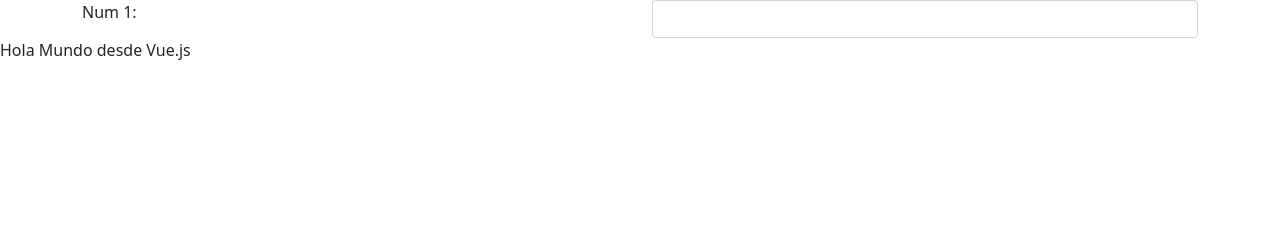
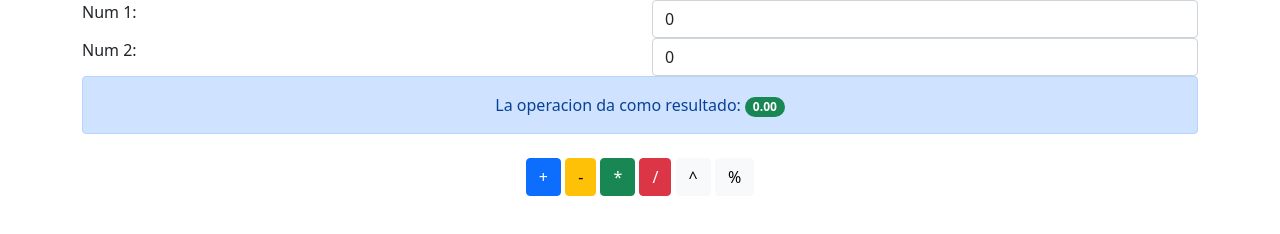
Before and after one commit to RogerZelaya/PROGRAMACION-IV, a plain HTML site: page index.html in a window 1280 px wide. Drawn offline with nearby package versions, Linux system fonts and the light colour scheme.

Commit message:
Calculadora

```diff
--- a/index.html
+++ b/index.html
@@ -4,24 +4,48 @@
     <meta charset="UTF-8">
     <meta http-equiv="X-UA-Compatible" content="IE=edge">
     <meta name="viewport" content="width=device-width, initial-scale=1.0">
-    <title>Document</title>
+    <title>Mi Primer Proyecto</title>
 
     <link href="https://cdn.jsdelivr.net/npm/bootstrap@5.1.3/dist/css/bootstrap.min.css" rel="stylesheet"
         integrity="sha384-1BmE4kWBq78iYhFldvKuhfTAU6auU8tT94WrHftjDbrCEXSU1oBoqyl2QvZ6jIW3" crossorigin="anonymous">
-
 </head>
 <body>
-
     <div id="app">
         <div class="container">
             <div class="row">
                 <div class="col">Num 1:</div>
                 <div class="col">
-                    <input type="text" class="form-control">
+                    <input v-model="num1" title="Num 1" type="text" class="form-control">
+                </div>
+            </div>
+            <div class="row">
+                <div class="col">Num 2:</div>
+                <div class="col">
+                    <input v-model="num2" title="Num 2" type="text" class="form-control">
+                </div>
+            </div>
+            <div class="row">
+                <div class="col text-center">
+                    <div class="alert alert-primary" role="alert">
+                        La operacion
+                        <span class="badge rounded-pill bg-dark">{{tipo}}</span>
+                        da como resultado:
+                        <span class="badge rounded-pill bg-success">{{resp.toFixed(2)}}</span>
+                    </div>
+
+                </div>
+            </div>
+            <div class="row m-2">
+                <div class="col text-center">
+                    <button v-on:click="operacion('+')" class="btn btn-primary">+</button>
+                    <button v-on:click="operacion('-')" class="btn btn-warning">-</button>
+                    <button v-on:click="operacion('*')" class="btn btn-success">*</button>
+                    <button v-on:click="operacion('/')" class="btn btn-danger">/</button>
+                    <button v-on:click="operacion('^')" class="btn btn-light">^</button>
+                    <button v-on:click="operacion('%')" class="btn btn-light">%</button>
                 </div>
             </div>
         </div>
-        {{ mensaje }}
     </div>
 
     <script src="https://cdn.jsdelivr.net/npm/vue@2/dist/vue.js"></script>
@@ -29,10 +53,37 @@
         var app = new Vue({
             el: '#app',
             data: {
-                mensaje: 'Hola Mundo desde Vue.js'
+                num1:'0',
+                num2:'0',
+                resp:0,
+                tipo:''
+            },
+            methods:{
+                operacion(tipo){
+                    this.tipo = tipo;
+                    switch(tipo){
+                        case '+':
+                            this.resp = parseFloat(this.num1 || 0) + parseFloat(this.num2 || 0);
+                            break;
+                        case '-':
+                            this.resp = parseFloat(this.num1 || 0) - parseFloat(this.num2 || 0);
+                            break;
+                        case '*':
+                            this.resp = parseFloat(this.num1 || 0) * parseFloat(this.num2 || 0);
+                            break;
+                        case '/':
+                            this.resp = parseFloat(this.num1 || 0) / parseFloat(this.num2 || 0);
+                            break;
+                        case '^':
+                            this.resp = Math.pow(parseFloat(this.num1 || 0), parseFloat(this.num2 || 0));
+                            break;
+                        case '%':
+                            this.resp = parseFloat(this.num1 || 0) * parseFloat(this.num2 || 0)/100;
+                            break;
+                    }
+                }
             }
         });
     </script>
-
 </body>
 </html>
```
